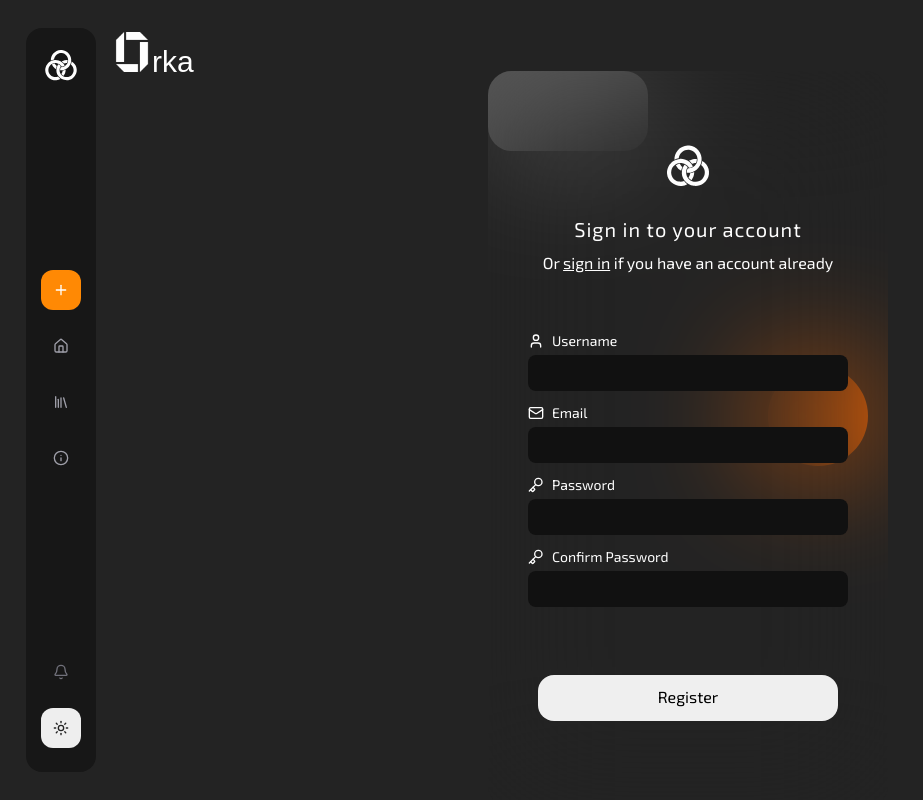
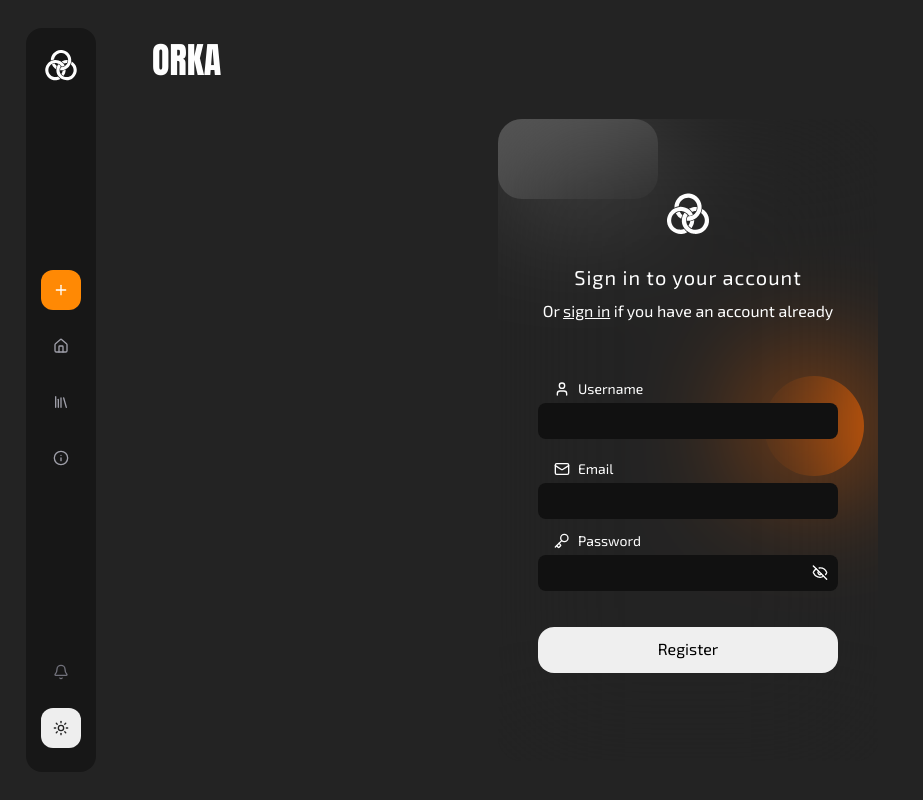
Before and after one commit to Arijit15122002/nexus-frontend, a React (Vite) app: page /register in a window 1280 px wide. Shown: the whole page, without its empty margins (0-923 px from the left). Built offline with nearby package versions, Linux system fonts and the light colour scheme; a web font is replaced by a local one.

Commit message:
Login and Registration flow done

```diff
--- a/src/components2/Main/Navigation.jsx
+++ b/src/components2/Main/Navigation.jsx
@@ -1,6 +1,8 @@
 import { useSelector } from "react-redux";
 import alphabet from "../../icons/alphabet.png";
 import alphabet2 from "../../icons/alphabet2.png";
+import user_light from "../../icons/user_light.png";
+import user_dark from "../../icons/user_dark.png";
 import { useState } from "react";
 import { NavLink, useLocation } from "react-router-dom";
 import { isAction } from "redux";
@@ -15,6 +17,9 @@ export default function Navigation({menuOpen, setMenuOpen}) {
   const deviceType = useSelector((state) => state.device.deviceType);
   const theme = useSelector((state) => state.theme.theme);
 
+  const isAuthenticated = useSelector(
+    (state) => state.auth.isAuthenticated
+  );
 
   return (
     <>
@@ -57,8 +62,8 @@ export default function Navigation({menuOpen, setMenuOpen}) {
         </div>
 
         {/* logo */}
-        <div className={`${deviceType == "mobile" ? "hidden" : "flex"} ml-16 md:ml-20 lg:ml-24 items-end h-full rammetto text-3xl px-4 relative transition-all duration-300`}>
-          {theme == "dark" ? (
+        <div className={`${deviceType == "mobile" ? "hidden" : "flex"} ml-16 md:ml-20 lg:ml-24 items-end h-full rammetto text-4xl px-4 relative transition-all duration-300`}>
+          {/* {theme == "dark" ? (
             <>
               <img
                 src={alphabet2}
@@ -74,9 +79,10 @@ export default function Navigation({menuOpen, setMenuOpen}) {
                 className="absolute bottom-2 w-10 h-10"
               />
             </>
-          )}
-          <span className="pl-10 rammetto font-stretch-200% text-[#343434] dark:text-[#fefefe]">
-            rka
+          )} */}
+          <span className="pl-10 anton font-stretch-200% text-[#343434] dark:text-[#fefefe]">O</span>
+          <span className="anton font-stretch-200% text-[#343434] dark:text-[#fefefe]">
+            RKA
           </span>
         </div>
 
@@ -88,6 +94,16 @@ export default function Navigation({menuOpen, setMenuOpen}) {
 
           {/* search */}
 
+          {/* profile */}
+          <div className=" bg-blue-100 dark:bg-[#232323] shadow-[0_8px_20px_rgba(0,0,0,0.1)] p-2.5 rounded-full">
+          <img
+            src={theme == "dark" ? user_dark : user_light}
+            className="w-4 h-4" alt="" />
+          </div>
+
+          {/* divider */}
+          <div className="h-[40px] w-[0.5px] mx-2 rounded-full bg-[#898989] dark:bg-[#acacac]"/>
+
           {/* menu */}
           <div className="p-2.5 rounded-full bg-[#fafafa] dark:bg-transparent dark:text-white shadow-[0_8px_20px_rgba(0,0,0,0.1)] cursor-pointer" onClick={() => setMenuOpen(true)}>
             <Menu size={18} strokeWidth={0.8}/>
@@ -95,8 +111,16 @@ export default function Navigation({menuOpen, setMenuOpen}) {
 
         </div>
 
-        <div
-        className={deviceType == "mobile" ? "hidden" : "flex flex-row gap-2 mr-10 lg:mr-24 z-50"}>
+        <div className={`${deviceType == "mobile" ? "hidden" : "flex flex-row gap-2"} mx-10`}>
+        {
+          isAuthenticated ?
+          <><div className=" bg-blue-100 dark:bg-[#232323] shadow-[0_8px_20px_rgba(0,0,0,0.1)] p-2.5 rounded-full">
+          <img
+            src={theme == "dark" ? user_dark : user_light}
+            className="w-4 h-4" alt="" />
+          </div></> :
+          <><div
+        className="flex flex-row gap-2 mr-10 lg:mr-24 z-50">
         <NavLink to={"/login"} className={`${isLoginPage ? "hidden" : "flex"} group flex-row justify-center items-center gap-2 px-5 py-2.5 rounded-xl bg-blue-500 text-white border border-blue-400/20 shadow-[0_8px_50px_rgba(59,130,246,0.2)] transition-all duration-300 hover:shadow-[0_15px_80px_rgba(59,130,246,0.5)]`}>
             <LogIn
               size={18}
@@ -106,6 +130,8 @@ export default function Navigation({menuOpen, setMenuOpen}) {
               Login
             </span>
           </NavLink>
+        </div></>
+        }
         </div>
       </div>
     </>
--- a/src/pages/Login.jsx
+++ b/src/pages/Login.jsx
@@ -1,10 +1,37 @@
-import { Key, KeyIcon, Mail } from "lucide-react";
-import { useSelector } from "react-redux";
+import axios from "axios";
+import { Eye, EyeClosed, EyeOff, KeyIcon, Mail } from "lucide-react";
+import { useState } from "react";
+import { useSelector, useDispatch } from "react-redux";
 import { NavLink } from "react-router-dom";
+import { loginSuccess } from "../redux/slices/authSlice";
 
 export default function Login() {
   const theme = useSelector((state) => state.theme.theme);
   const deviceType = useSelector((state) => state.device.deviceType);
+  const dispatch = useDispatch();
+
+  const [email, setEmail] = useState("");
+  const [password, setPassword] = useState("");
+  const form = { email, password };
+
+  const [showPassword, setShowPassword] = useState(false);
+
+  const submit = async () => {
+
+    try{
+      const response = await axios.post("https://nexus-backend-7v2b.onrender.com/auth/login", form);
+      const token = response.data.token;
+
+      dispatch(loginSuccess(token));
+      if( token != null ) {
+        window.location.href = "/chat";
+      }
+
+    } catch (error) {
+      console.log(error);
+    }
+
+  }
 
   return (
     <div className="w-full h-full flex flex-row items-center justify-center">
@@ -65,21 +92,43 @@ export default function Login() {
 
         <div className="mt-4 px-6 py-8 flex flex-col items-center gap-5 rounded-xl">
           <div className="flex flex-col gap-1 sm:w-80 min-w-[300px]">
-            <div className="flex flex-row items-center gap-2 w-full text-sm md:text-md">
+            <div className=" pl-4 pb-0.5 flex flex-row items-center gap-2 w-full text-sm md:text-md">
               <Mail size={16} /> Email
             </div>
-            <input type="text" className="px-3 py-2 rounded-lg bg-white outline-none border-[1px] border-[#ababab] dark:bg-[#111111] dark:border-none text-sm md:text-md" />
+            <input
+              value={email}
+              onChange={(e) => setEmail(e.target.value)}
+              type="text"
+              className="px-3 py-2 rounded-lg bg-white outline-none border-[1px] border-[#ababab] dark:bg-[#111111] dark:border-none text-sm md:text-md" />
           </div>
           <div className="flex flex-col gap-1 sm:w-80 min-w-[300px]">
-            <div className="flex flex-row items-center gap-2 text-sm md:text-md">
+            <div className=" pl-4 pb-0.5 flex flex-row items-center gap-2 text-sm md:text-md">
               <KeyIcon size={16} />
               Password
             </div>
-            <input type="text" className="px-3 py-2 rounded-lg bg-white outline-none border-[1px] border-[#ababab] dark:bg-[#111111] dark:border-none text-sm md:text-md" />
+            <div className="w-full relative">
+              <input
+              value={password}
+              onChange={(e) => setPassword(e.target.value)}
+              type={showPassword ? "text" : "password"}
+              className="w-full px-3 py-2 rounded-lg bg-white outline-none border-[1px] border-[#ababab] dark:bg-[#111111] dark:border-none text-sm md:text-md" />
+              <div
+                onClick={() => setShowPassword(!showPassword)}
+                className="absolute right-[10px] top-0 translate-y-[60%] cursor-pointer"
+              >
+                {
+                  showPassword ? <Eye size={16} /> : <EyeOff size={16} />
+                }
+              </div>
+            </div>
             <div className="text-xs">Forgot your password?</div>
           </div>
 
-          <button className="bg-[#232323] text-[#eeeeee] mt-8 pt-2.5 pb-3 px-20 sm:px-30 rounded-2xl hover:bg-blue-600 hover:text-white transition-all duration-300 dark:bg-[#efefef] dark:text-black cursor-pointer min-w-[220px]">Sign in</button>
+          <button
+            onClick={() => {
+              submit();
+            }}
+            className="bg-[#232323] text-[#eeeeee] mt-8 pt-2.5 pb-3 px-20 sm:px-30 rounded-2xl hover:bg-blue-600 hover:text-white transition-all duration-300 dark:bg-[#efefef] dark:text-black cursor-pointer min-w-[220px]">Sign in</button>
         </div>
       </div>
       </div>
--- a/src/pages/Register.jsx
+++ b/src/pages/Register.jsx
@@ -1,16 +1,47 @@
-import { Key, KeyIcon, Mail, User } from 'lucide-react';
-import React from 'react'
-import { useSelector } from 'react-redux';
+import axios from "axios";
+import { Eye, EyeOff, Key, KeyIcon, Mail, User } from 'lucide-react';
+import { useState } from 'react'
+import { useSelector, useDispatch } from 'react-redux';
 import { NavLink } from 'react-router-dom';
+import { loginSuccess } from '../redux/slices/authSlice';
 
 export default function Register() {
 
   const deviceType = useSelector((state) => state.device.deviceType);
   const theme = useSelector((state) => state.theme.theme);
+  const dispatch = useDispatch();
+  const [ username, setUsername ] = useState("");
+  const [ email, setEmail ] = useState("");
+  const [ password, setPassword ] = useState("");
+  const form = { username, email, password };
+
+  const [showPassword, setShowPassword] = useState(false);
+
+  const submit = async () => {
+
+    try{
+      console.log(form)
+      const response = await axios.post("https://nexus-backend-7v2b.onrender.com/auth/register", form);
+      const token = response.data.token;
+
+      console.log(token);
+
+      dispatch(loginSuccess(token));
+      if( token != null ) {
+        window.location.href = "/chat";
+      }
+
+    } catch (error) {
+      console.log(error);
+    }
+
+  }
 
   return (
     <div className="w-full h-full flex flex-row items-center justify-center">
-      <div className={`${deviceType == "mobile" ? "hidden" : "flex"}`}></div>
+      <div className={`${deviceType == "mobile" ? "hidden" : "flex"}`}>
+
+      </div>
 
       <div className={`${deviceType == "mobile" ? "" : "w-[1/2]"} relative`}>
         <div className="w-[100px] h-[100px] absolute top-[40%] left-[70%] bg-orange-300 dark:bg-orange-500 rounded-full"/>
@@ -65,33 +96,67 @@ export default function Register() {
         </div>
 
         <div className="mt-4 px-6 py-8 flex flex-col items-center gap-3 rounded-xl">
-          <div className="flex flex-col gap-1 sm:w-80 min-w-[300px]">
-            <div className="flex flex-row items-center gap-2 w-full text-sm md:text-md ">
+          <div className="flex flex-col gap-5">
+            <div className="flex flex-col gap-1 sm:w-80 lg:w-50 min-w-[300px]">
+            <div className="pl-4  flex flex-row items-center gap-2 w-full text-sm lg:text-md ">
               <User size={16} /> Username
             </div>
-            <input type="text" className="px-3 py-2 rounded-lg bg-white outline-none border-[1px] border-[#ababab] dark:bg-[#111111] dark:border-none text-sm md:text-md" />
+            <input
+              type="text"
+              value={username}
+              onChange={(e) => setUsername(e.target.value)}
+              className="px-3 py-2 rounded-lg bg-white outline-none border-[1px] border-[#ababab] dark:bg-[#111111] dark:border-none text-sm lg:text-md" />
           </div>
-          <div className="flex flex-col gap-1 sm:w-80 min-w-[300px]">
-            <div className="flex flex-row items-center gap-2 w-full text-sm md:text-md">
+          <div className="flex flex-col gap-1 sm:w-80 lg:w-50 min-w-[300px]">
+            <div className="pl-4  flex flex-row items-center gap-2 w-full text-sm lg:text-md">
               <Mail size={16} /> Email
             </div>
-            <input type="text" className="px-3 py-2 rounded-lg bg-white outline-none border-[1px] border-[#ababab] dark:bg-[#111111] dark:border-none text-sm md:text-md" />
+            <input
+              type="text"
+              value={email}
+              onChange={(e) => setEmail(e.target.value)}
+              className="px-3 py-2 rounded-lg bg-white outline-none border-[1px] border-[#ababab] dark:bg-[#111111] dark:border-none text-sm lg:text-md" />
+
           </div>
-          <div className="flex flex-col gap-1 sm:w-80 min-w-[300px]">
-            <div className="flex flex-row items-center gap-2 text-sm md:text-md">
+          </div>
+          <div className="flex flex-col gap-4">
+            <div className="flex flex-col gap-1 sm:w-80 lg:w-50 min-w-[300px]">
+            <div className="pl-4  flex flex-row items-center gap-2 text-sm lg:text-md">
               <KeyIcon size={16} />
               Password
             </div>
-            <input type="text" className="px-3 py-2 rounded-lg bg-white outline-none border-[1px] border-[#ababab] dark:bg-[#111111] dark:border-none text-sm md:text-md" />
+            <div className="relative">
+              <input
+              type={showPassword ? "text" : "password"}
+              value={password}
+              onChange={(e) => setPassword(e.target.value)}
+              className="w-full px-3 py-2 rounded-lg bg-white outline-none border-[1px] border-[#ababab] dark:bg-[#111111] dark:border-none text-sm lg:text-md" />
+              <div
+                className="absolute right-[10px] top-0 translate-y-[60%] cursor-pointer"
+                onClick={() => setShowPassword(!showPassword)}
+              >
+              {
+                showPassword ? <Eye size={16}/> : <EyeOff size={16}/>
+              }
+              </div>
+            </div>
           </div>
-          <div className="flex flex-col gap-1 sm:w-80 min-w-[300px]">
-            <div className="flex flex-row items-center gap-2 text-sm md:text-md w-full">
+          {/* <div className="flex flex-col gap-1 sm:w-80 lg:w-50 min-w-[300px]">
+            <div className="pl-4 pb-0.5 flex flex-row items-center gap-2 text-sm lg:text-md w-full">
               <Key size={16} /> Confirm Password
             </div>
-            <input type="text" className="px-3 py-2 rounded-lg bg-white outline-none border-[1px] border-[#ababab] dark:bg-[#111111] dark:border-none text-sm md:text-md" />
+            <input
+              type="text"
+              value={confirmPassword}
+              onChange={(e) => setConfirmPassword(e.target.value)}
+              className="px-3 py-2 rounded-lg bg-white outline-none border-[1px] border-[#ababab] dark:bg-[#111111] dark:border-none text-sm lg:text-md" />
+          </div> */}
           </div>
 
-          <button className=" bg-[#232323] text-[#eeeeee] mt-14 pt-2.5 pb-3 px-20 sm:px-30 rounded-2xl hover:bg-blue-600 hover:text-white transition-all duration-300 dark:bg-[#efefef] dark:text-black cursor-pointer min-w-[220px]">Register</button>
+          <button
+            onClick={submit}
+            className=" bg-[#232323] text-[#eeeeee] mt-14 md:mt-6 pt-2.5 pb-3 px-20 sm:px-30 rounded-2xl hover:bg-blue-600 hover:text-white transition-all duration-300 dark:bg-[#efefef] dark:text-black cursor-pointer min-w-[220px]"
+          >Register</button>
         </div>
       </div>
       </div>
```
Also changed, not shown: src/App.jsx (+16 -4 lines), src/pages/Chat.jsx (+9 -0 lines), src/icons/user_dark.png (added), src/icons/user_light.png (added).
